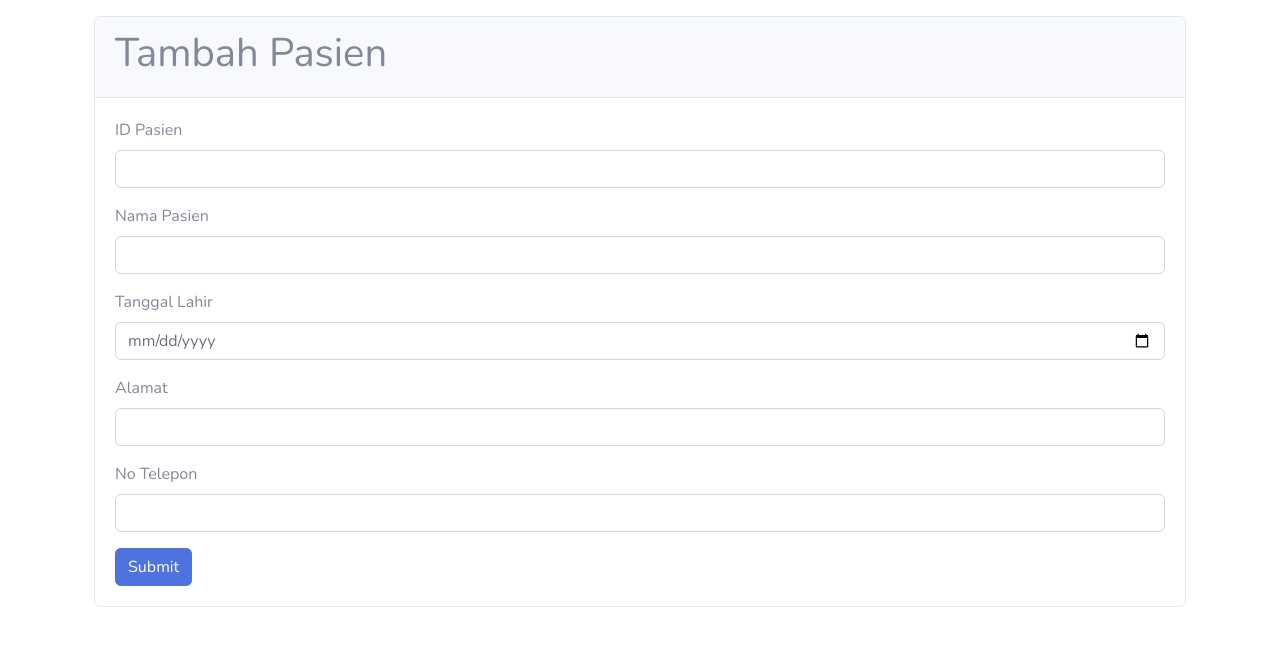
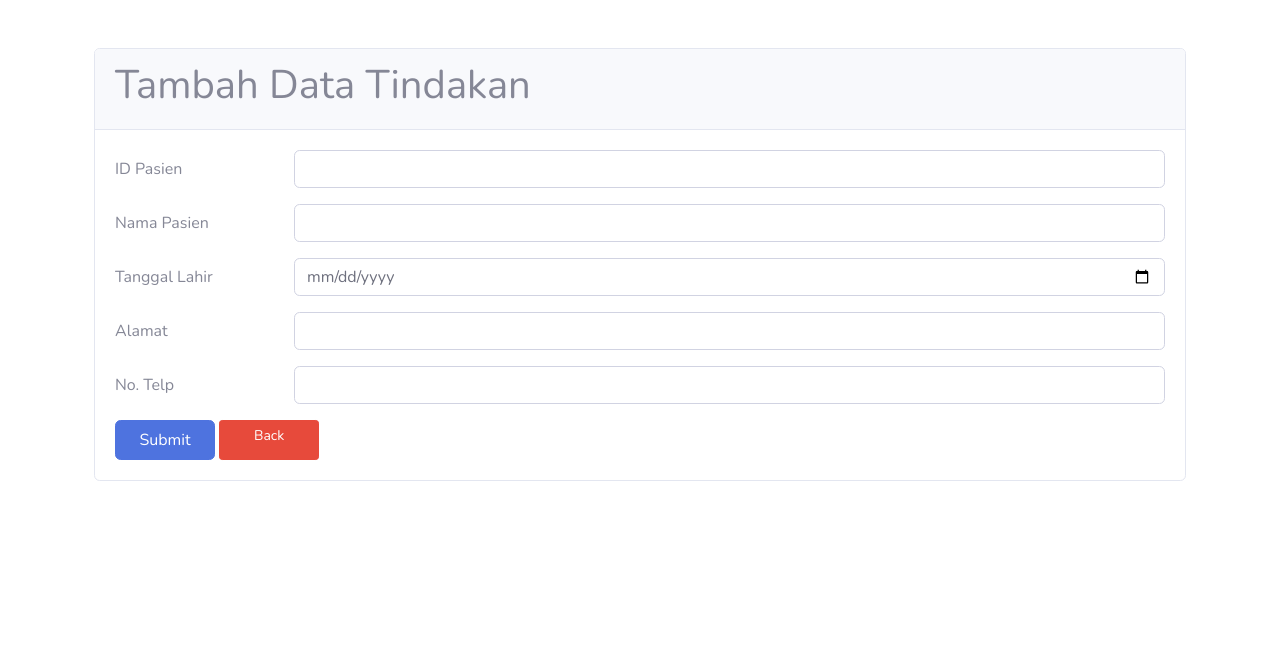
Before and after one commit to yakalitam/KlinikFitria, a CodeIgniter app: page /KlinikFitria/Pasien/addT in a window 1280 px wide. Shown: the part 56-702 px from the top of the page. Run offline with CodeIgniter, Linux system fonts and the light colour scheme.

Commit message:
Proyek pembaruan modul Tindakan dan Pasien

```diff
--- a/application/views/tambah_pasien.php
+++ b/application/views/tambah_pasien.php
@@ -1,40 +1,56 @@
-<title>Tambah Pasien</title>
-
-<div class="container mt-3">
+<div class="container">
     <div class="row">
         <div class="col-12">
-            <div class="card">
+            <div class="card mt-5">
                 <div class="card-header">
-                    <h1>Tambah Pasien</h1>
+                    <h1>Tambah Data Tindakan</h1>
                 </div>
                 <div class="card-body">
                     <div class="row">
                         <div class="col-12">
-                            <form action="tambah_pasien_proses" method="post" enctype="multipart/form-data">
-                                <div class="mb-3">
-                                    <label for="ID_Pasien" class="form-label">ID Pasien</label>
-                                    <input type="text" name="idpasien" class="form-control" id="idpasien">
+                            <!-- baris kode untuk form input data yang disimpan dalam database, pada metode form menggunakan method post yang di arahkan ke controller user fungsi insert -->
+                            <form action="<?php echo base_url('Pasien/insert') ?>" method="post" enctype="multipart/form-data">
+                                <!-- baris kode untuk input data yang disimpan dalam variabel idT -->
+                                <div class="mb-3 row">
+                                    <label for="idpasien" class="col-sm-2 col-form-label">ID Pasien</label>
+                                    <div class="col-sm-10">
+                                        <input type="text" name="idpasien" class="form-control" id="idpasien">
+                                    </div>
                                 </div>
-                                <div class="mb-3">
-                                    <label for="Nama" class="form-label">Nama Pasien</label>
-                                    <input type="text" name="nama" class="form-control" id="nama">
+                                <!-- baris kode untuk input data yang disimpan dalam variabel namaT -->
+                                <div class="mb-3 row">
+                                    <label for="nama" class="col-sm-2 col-form-label">Nama Pasien</label>
+                                    <div class="col-sm-10">
+                                        <input type="text" name="nama" class="form-control" id="nama">
+                                    </div>
                                 </div>
-                                <div class="mb-3">
-                                    <label for="Tgl_Lahir" class="form-label">Tanggal Lahir</label>
-                                    <input type="date" name="tgllahir" class="form-control" id="tgllahir">
+                                <!-- baris kode untuk input data yang disimpan dalam variabel biaya -->
+                                <div class="mb-3 row">
+                                    <label for="tgllahir" class="col-sm-2 col-form-label">Tanggal Lahir</label>
+                                    <div class="col-sm-10">
+                                        <input type="date" name="tgllahir" class="form-control" id="tgllahir">
+                                    </div>
                                 </div>
-                                <div class="mb-3">
-                                    <label for="Alamat" class="form-label">Alamat</label>
-                                    <input type="text" name="alamat" class="form-control" id="alamat">
+                                <!-- baris kode untuk input data yang disimpan dalam variabel biaya -->
+                                <div class="mb-3 row">
+                                    <label for="alamat" class="col-sm-2 col-form-label">Alamat</label>
+                                    <div class="col-sm-10">
+                                        <input type="text" name="alamat" class="form-control" id="alamat">
+                                    </div>
                                 </div>
-                                <div class="mb-3">
-                                    <label for="No_Telp" class="form-label">No Telepon</label>
-                                    <input type="number" min="0" name="notelp" class="form-control" id="notelp">
+                                <!-- baris kode untuk input data yang disimpan dalam variabel biaya -->
+                                <div class="mb-3 row">
+                                    <label for="notelp" class="col-sm-2 col-form-label">No. Telp</label>
+                                    <div class="col-sm-10">
+                                        <input type="text" name="notelp" class="form-control" id="notelp">
+                                    </div>
                                 </div>
-
-                                <button type="submit" class="btn btn-primary">Submit</button>
+                                <!-- button submit untuk memasukkan data ke dalam database -->
+                                <button style="width: 100px; height: 40px;" type="submit" class="btn btn-primary">Submit</button>
+                                <!-- button kembali yang diarahkan menuju halaman tindakan -->
+                                <a style="width: 100px; height: 40px;" class="btn btn-sm btn-danger" href="<?php echo base_url('pasien') ?>"> Back
+                                </a>
                             </form>
-
                         </div>
                     </div>
 
@@ -43,6 +59,3 @@
         </div>
     </div>
 </div>
-
-
-<?php $this->load->view('template/footer'); ?>
```
